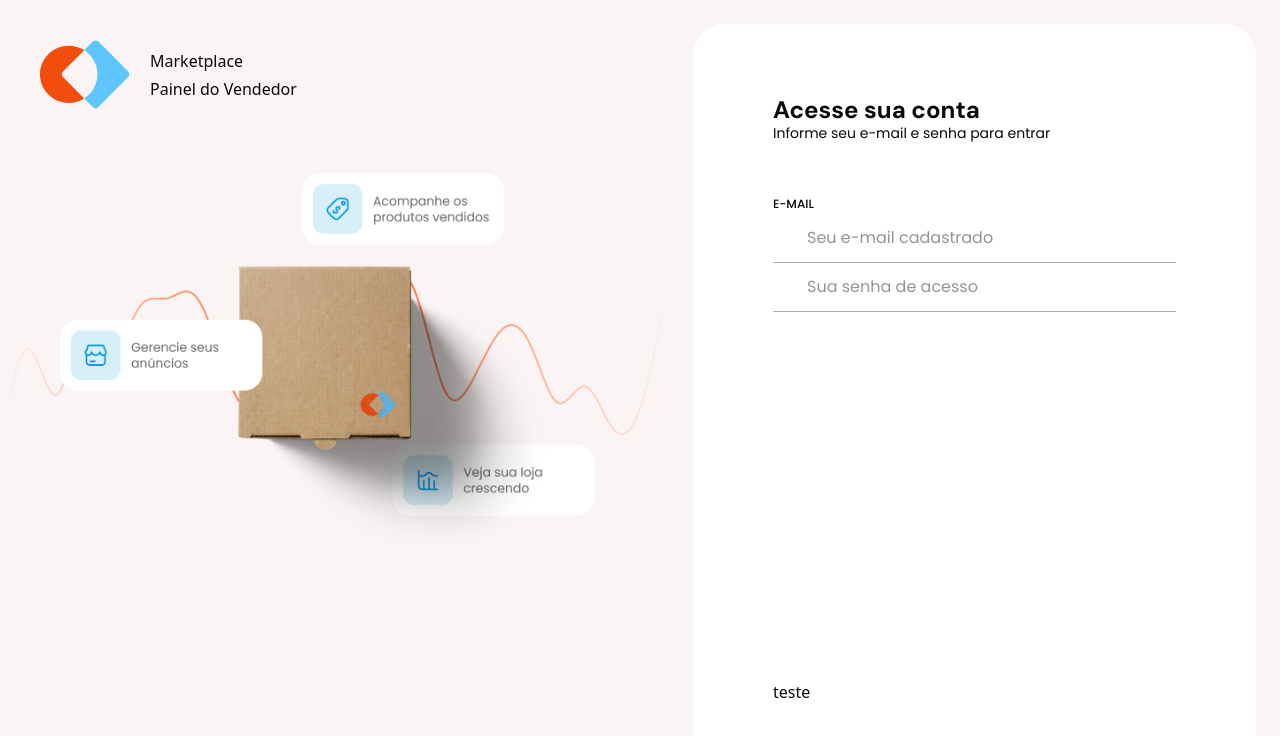
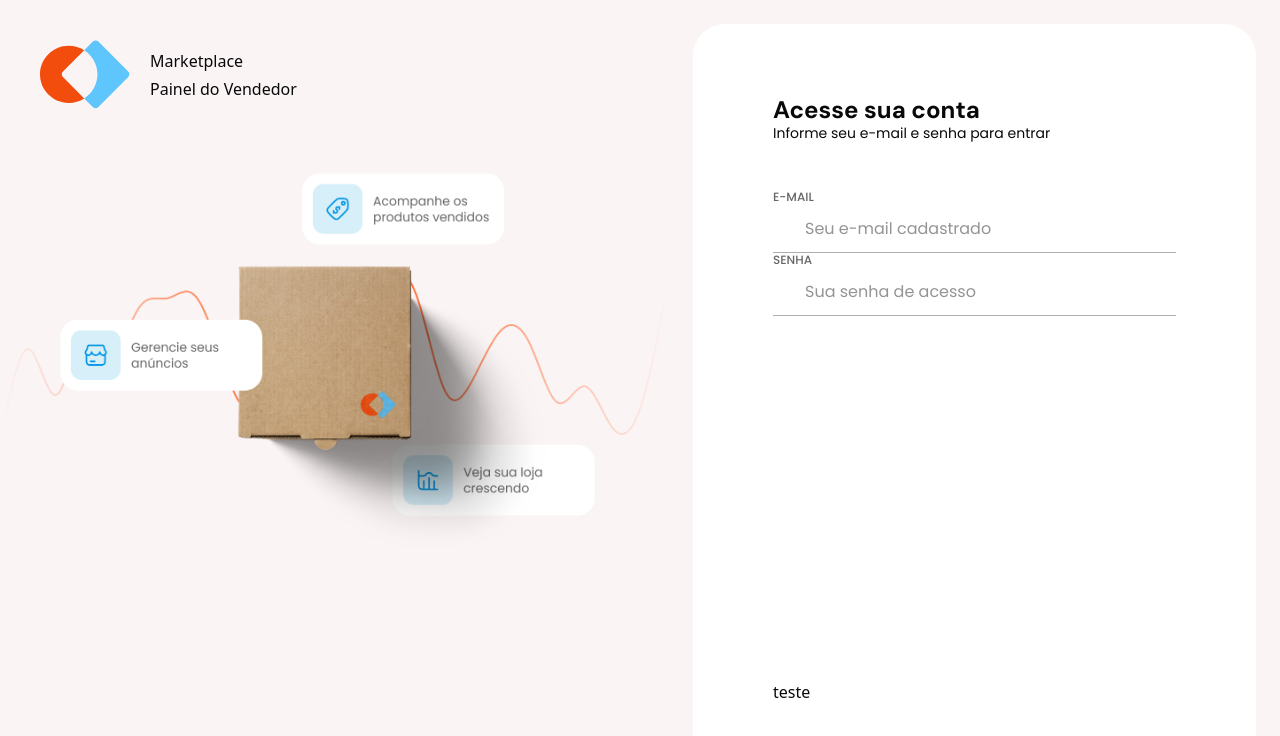
Before and after one commit to ropdias/marketplace-web, a React (Vite) app: page /sign-in in a window 1280 px wide. Shown: the top 736 px of the page. Built offline with nearby package versions, Linux system fonts and the light colour scheme; some icons are missing.

Commit message:
add Label inside Input component

```diff
--- a/src/components/ui/input.tsx
+++ b/src/components/ui/input.tsx
@@ -3,28 +3,48 @@ import * as React from 'react'
 import { getTailwindClass } from '@/lib/tailwindUtils'
 import { cn } from '@/lib/utils'
 
+import { Label } from './label'
+
 interface InputProps extends React.ComponentProps<'input'> {
+  labelText: string
   iconBefore?: React.ElementType
   iconAfter?: React.ElementType
 }
 
 const Input = React.forwardRef<HTMLInputElement, InputProps>(
   (
-    { className, type, iconBefore: IconBefore, iconAfter: IconAfter, ...props },
+    {
+      className,
+      type,
+      iconBefore: IconBefore,
+      iconAfter: IconAfter,
+      labelText,
+      ...props
+    },
     ref,
   ) => {
     return (
-      <div className="group flex w-full items-center gap-2 border-b border-gray-100 focus-within:border-gray-400">
+      <div className="group flex flex-col">
+        <Label
+          htmlFor="email"
+          className={cn(
+            getTailwindClass('font-label-md'),
+            'text-gray-300 group-focus-within:text-orange-base',
+          )}
+        >
+          {labelText}
+        </Label>
+        <div className="flex w-full items-center gap-2 border-b border-gray-100 focus-within:border-gray-400">
           {IconBefore && (
             <IconBefore
               size={24}
-            className="text-gray-200 group-focus-within:text-red-500"
+              className="text-gray-200 group-focus-within:text-orange-base"
             />
           )}
           <input
             type={type}
             className={cn(
-            'flex h-12 w-full bg-transparent px-0.5 py-3.5 outline-none file:border-0 file:bg-transparent file:text-sm file:font-medium file:text-foreground placeholder:text-gray-200 disabled:cursor-not-allowed disabled:opacity-50',
+              'flex h-12 w-full bg-transparent text-gray-400 caret-orange-base outline-none file:border-0 file:bg-transparent file:text-sm file:font-medium file:text-foreground placeholder:text-gray-200 disabled:cursor-not-allowed disabled:opacity-50',
               getTailwindClass('font-body-md'),
               className,
             )}
@@ -33,6 +53,7 @@ const Input = React.forwardRef<HTMLInputElement, InputProps>(
           />
           {IconAfter && <IconAfter size={24} className="text-gray-300" />}
         </div>
+      </div>
     )
   },
 )
--- a/src/pages/auth/sign-in.tsx
+++ b/src/pages/auth/sign-in.tsx
@@ -2,7 +2,6 @@ import { AccessIcon, Mail02Icon, ViewIcon } from 'hugeicons-react'
 import { Helmet } from 'react-helmet-async'
 
 import { Input } from '@/components/ui/input'
-import { Label } from '@/components/ui/label'
 import { getTailwindClass } from '@/lib/tailwindUtils'
 
 export function SignIn() {
@@ -20,16 +19,11 @@ export function SignIn() {
             </p>
           </div>
           <div>
-            <Label
-              htmlFor="email"
-              className={getTailwindClass('font-label-md')}
-            >
-              E-mail
-            </Label>
             <Input
               id="email"
               placeholder="Seu e-mail cadastrado"
               iconBefore={Mail02Icon}
+              labelText="E-mail"
             />
             <Input
               id="password"
@@ -37,6 +31,7 @@ export function SignIn() {
               placeholder="Sua senha de acesso"
               iconBefore={AccessIcon}
               iconAfter={ViewIcon}
+              labelText="Senha"
             />
           </div>
         </div>
```
Lines whose indentation alone changed are shown as unchanged.
